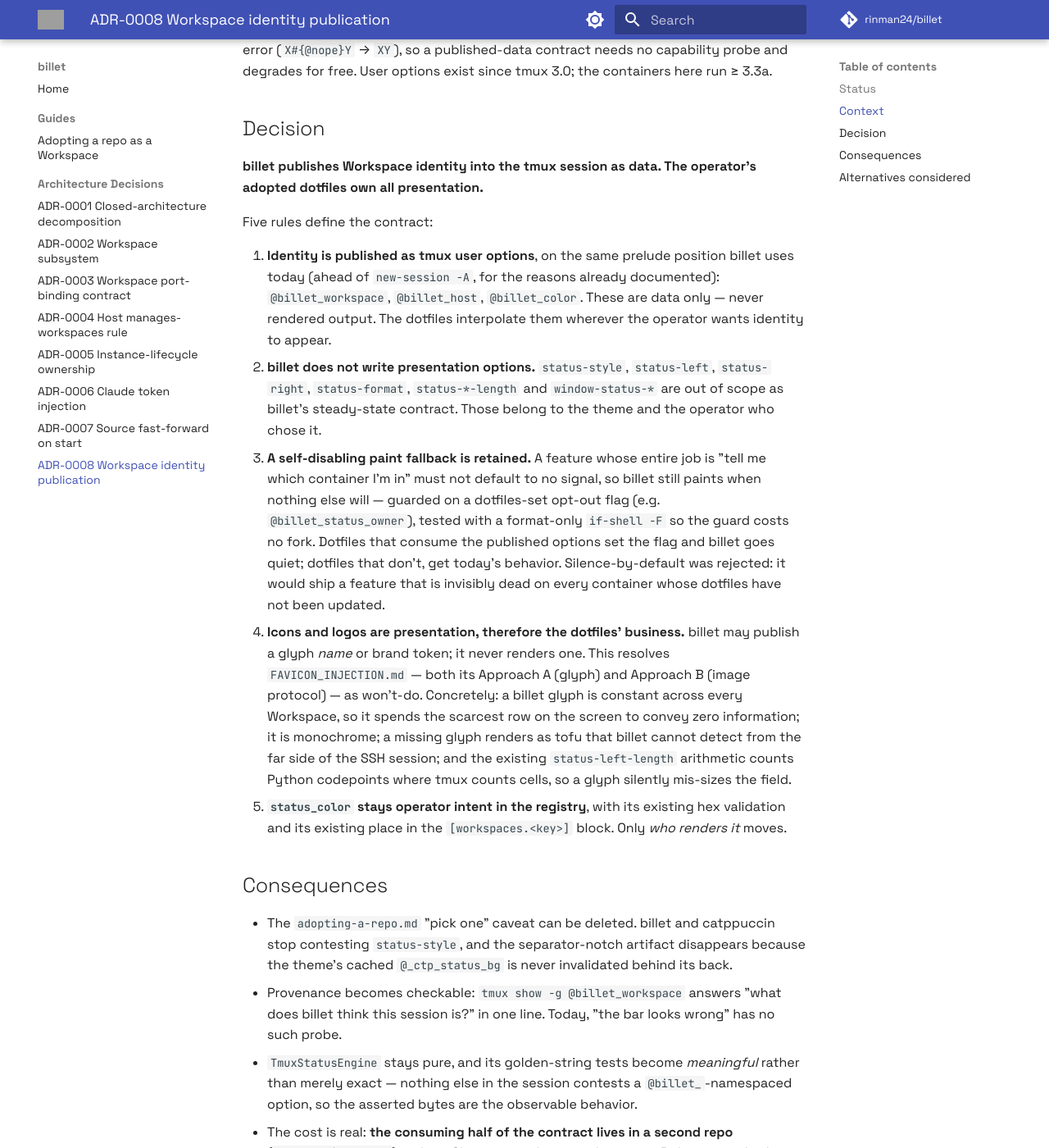
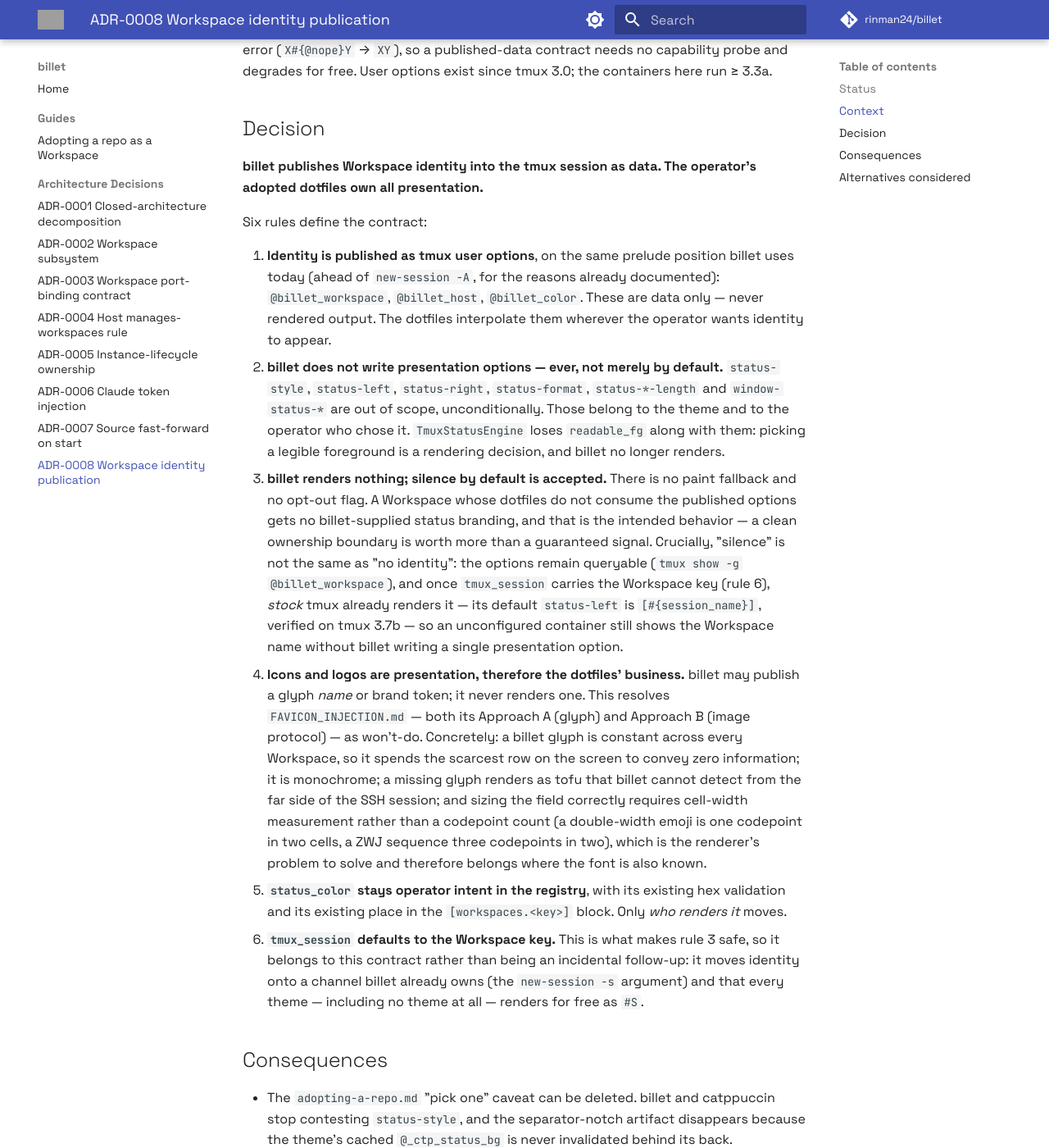
Before and after one commit to rinman24/billet, an MkDocs documentation site: the page built from docs/adr/adr-0008-workspace-identity-publication.md, in a window 1280 px wide and 1400 px high, scrolled down 1689 px. Shown: the whole window at 82% size. Built offline with MkDocs 1.6.1 and Material for MkDocs 9.7.7, drawn with Linux system fonts in a browser that asks for light colours; comment, search, counter and statistics services are not loaded; some of the changed text lies outside the part shown; grey boxes are pictures that could not be loaded.

Commit message:
docs: drop the ADR-0008 paint fallback for a clean publish-only boundary
Rule 3 previously retained a self-disabling paint fallback guarded on a
dotfiles-set opt-out flag, on the reasoning that an identity feature must
not default to no signal. Replace it with unconditional publication:
billet writes no presentation options at all, and silence by default is
accepted.

The motivating argument does not survive the new rule 6. Promoting the
tmux_session default from a noted follow-up into the contract means an
unconfigured container is not actually silent -- stock tmux renders
[#{session_name}] in its default status-left -- so the Workspace name
still appears without billet touching a theme-owned option.

Knock-on changes: rule 2 becomes unconditional and gives up readable_fg
(picking a legible foreground is a rendering decision); the rejected
fallback moves to Alternatives with its full reasoning; Consequences
records the accepted regression for operators who have not updated their
dotfiles, and that reintroducing a --paint hatch would require revisiting
this ADR rather than extending it; rule 4 no longer justifies itself with
status-left-length arithmetic that rule 2 now deletes.

```diff
--- a/docs/adr/adr-0008-workspace-identity-publication.md
+++ b/docs/adr/adr-0008-workspace-identity-publication.md
@@ -66,32 +66,41 @@ free. User options exist since tmux 3.0; the containers here run ≥ 3.3a.
 **billet publishes Workspace identity into the tmux session as data. The operator's adopted
 dotfiles own all presentation.**
 
-Five rules define the contract:
+Six rules define the contract:
 
 1. **Identity is published as tmux user options**, on the same prelude position billet uses
    today (ahead of `new-session -A`, for the reasons already documented): `@billet_workspace`,
    `@billet_host`, `@billet_color`. These are data only — never rendered output. The dotfiles
    interpolate them wherever the operator wants identity to appear.
-2. **billet does not write presentation options.** `status-style`, `status-left`,
-   `status-right`, `status-format`, `status-*-length` and `window-status-*` are out of scope as
-   billet's steady-state contract. Those belong to the theme and the operator who chose it.
-3. **A self-disabling paint fallback is retained.** A feature whose entire job is "tell me
-   which container I'm in" must not default to no signal, so billet still paints when nothing
-   else will — guarded on a dotfiles-set opt-out flag (e.g. `@billet_status_owner`), tested
-   with a format-only `if-shell -F` so the guard costs no fork. Dotfiles that consume the
-   published options set the flag and billet goes quiet; dotfiles that don't, get today's
-   behavior. Silence-by-default was rejected: it would ship a feature that is invisibly dead on
-   every container whose dotfiles have not been updated.
+2. **billet does not write presentation options — ever, not merely by default.**
+   `status-style`, `status-left`, `status-right`, `status-format`, `status-*-length` and
+   `window-status-*` are out of scope, unconditionally. Those belong to the theme and to the
+   operator who chose it. `TmuxStatusEngine` loses `readable_fg` along with them: picking a
+   legible foreground is a rendering decision, and billet no longer renders.
+3. **billet renders nothing; silence by default is accepted.** There is no paint fallback and
+   no opt-out flag. A Workspace whose dotfiles do not consume the published options gets no
+   billet-supplied status branding, and that is the intended behavior — a clean ownership
+   boundary is worth more than a guaranteed signal. Crucially, "silence" is not the same as
+   "no identity": the options remain queryable (`tmux show -g @billet_workspace`), and once
+   `tmux_session` carries the Workspace key (rule 6), *stock* tmux already renders it — its
+   default `status-left` is `[#{session_name}] `, verified on tmux 3.7b — so an unconfigured
+   container still shows the Workspace name without billet writing a single presentation
+   option.
 4. **Icons and logos are presentation, therefore the dotfiles' business.** billet may publish a
    glyph *name* or brand token; it never renders one. This resolves `FAVICON_INJECTION.md` —
    both its Approach A (glyph) and Approach B (image protocol) — as won't-do. Concretely: a
    billet glyph is constant across every Workspace, so it spends the scarcest row on the screen
    to convey zero information; it is monochrome; a missing glyph renders as tofu that billet
-   cannot detect from the far side of the SSH session; and the existing
-   `status-left-length` arithmetic counts Python codepoints where tmux counts cells, so a
-   glyph silently mis-sizes the field.
+   cannot detect from the far side of the SSH session; and sizing the field correctly requires
+   cell-width measurement rather than a codepoint count (a double-width emoji is one codepoint
+   in two cells, a ZWJ sequence three codepoints in two), which is the renderer's problem to
+   solve and therefore belongs where the font is also known.
 5. **`status_color` stays operator intent in the registry**, with its existing hex validation
    and its existing place in the `[workspaces.<key>]` block. Only *who renders it* moves.
+6. **`tmux_session` defaults to the Workspace key.** This is what makes rule 3 safe, so it
+   belongs to this contract rather than being an incidental follow-up: it moves identity onto a
+   channel billet already owns (the `new-session -s` argument) and that every theme — including
+   no theme at all — renders for free as `#S`.
 
 ## Consequences
 
@@ -109,11 +118,16 @@ Five rules define the contract:
 - The operator takes on a maintenance burden: a catppuccin module that interpolates
   `#{@billet_*}` into tmux's format DSL, which has famously poor error messages and fails by
   rendering something subtly wrong rather than by erroring.
-- A new operator who has not updated their dotfiles gets only the fallback (rule 3) — correct
-  and useful, but not the themed integration, and nothing tells them what they are missing.
-- Not in scope, noted as a follow-up: `tmux_session` defaults to `"main"` for every Workspace
-  (`toml_registry_access.py:184`), discarding a free per-Workspace identity channel that every
-  theme already renders as `#S`.
+- A new operator who has not updated their dotfiles gets the session name and nothing more.
+  This is the accepted cost of rule 3, and it is a real regression against today's behavior for
+  that operator: no brand color, no styled segment, and nothing that tells them a richer
+  integration exists. The mitigation is documentation, not code — `docs/adopting-a-repo.md`
+  gains the consuming snippet in place of its current "pick one" caveat.
+- Deleting the paint path means billet permanently gives up the ability to signal identity on a
+  container it does not control the dotfiles of. If a future Workspace must be branded without
+  operator cooperation, this ADR has to be revisited rather than extended — rule 2 is
+  unconditional by design, and a `--paint` escape hatch would reintroduce exactly the collision
+  and the dual rendering paths this ADR removes.
 
 ## Alternatives considered
 
@@ -129,9 +143,16 @@ Five rules define the contract:
   Rejected: billet would encode a specific theme's private cache variable and inherit its
   refactors. Unset user options expanding to empty means the published contract needs no probe
   at all.
-- **Silence by default; paint only when asked.** Rejected: the feature exists to answer "which
-  container is this?", and a default that answers nothing is worse than a default that
-  occasionally over-paints. Hence the opt-out flag in rule 3 rather than an opt-in one.
+- **Retain a self-disabling paint fallback**, guarded on a dotfiles-set opt-out flag (e.g.
+  `@billet_status_owner`) tested with a format-only `if-shell -F`. This was the initially
+  drafted rule 3, on the reasoning that a feature answering "which container is this?" must not
+  default to no signal. Rejected: it keeps billet writing theme-owned options on precisely the
+  containers whose configuration billet knows least about, so the `status-style` collision
+  survives as the *default* path rather than being removed; it leaves two rendering paths to
+  specify, test, and keep in sync forever; and it makes the ownership boundary conditional,
+  which is the property this ADR exists to eliminate. The argument that motivated it does not
+  survive rule 6: with `tmux_session` carrying the Workspace key, an unconfigured container is
+  not silent — stock tmux renders `[#{session_name}] ` in its default `status-left`.
 - **Ship the glyph** (`FAVICON_INJECTION.md` Approach A). Rejected per rule 4: constant across
   Workspaces, monochrome, tofu-risk undetectable remotely, and it breaks the length arithmetic.
 - **Terminal image protocols** (Approach B). Rejected for the reasons that note already
```
